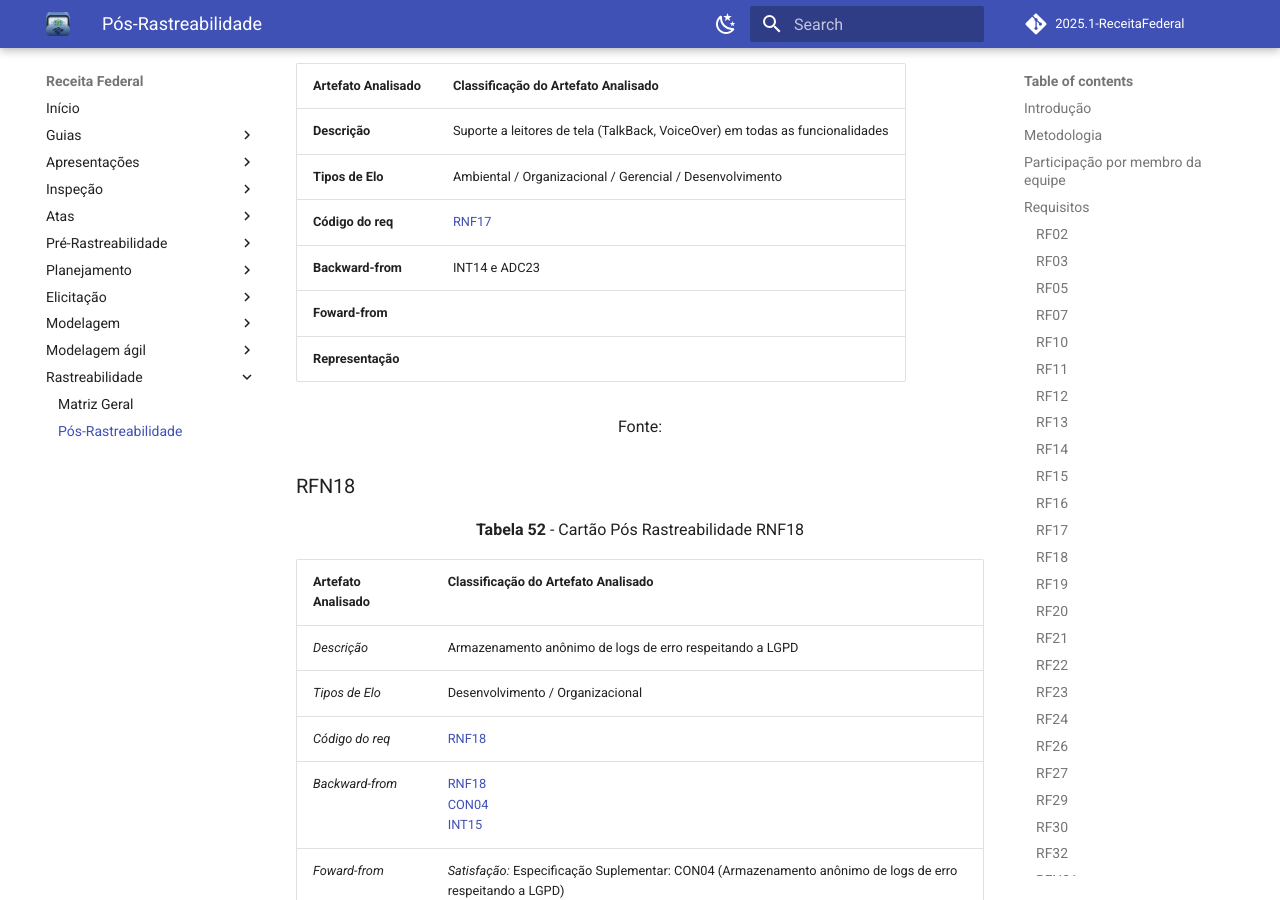
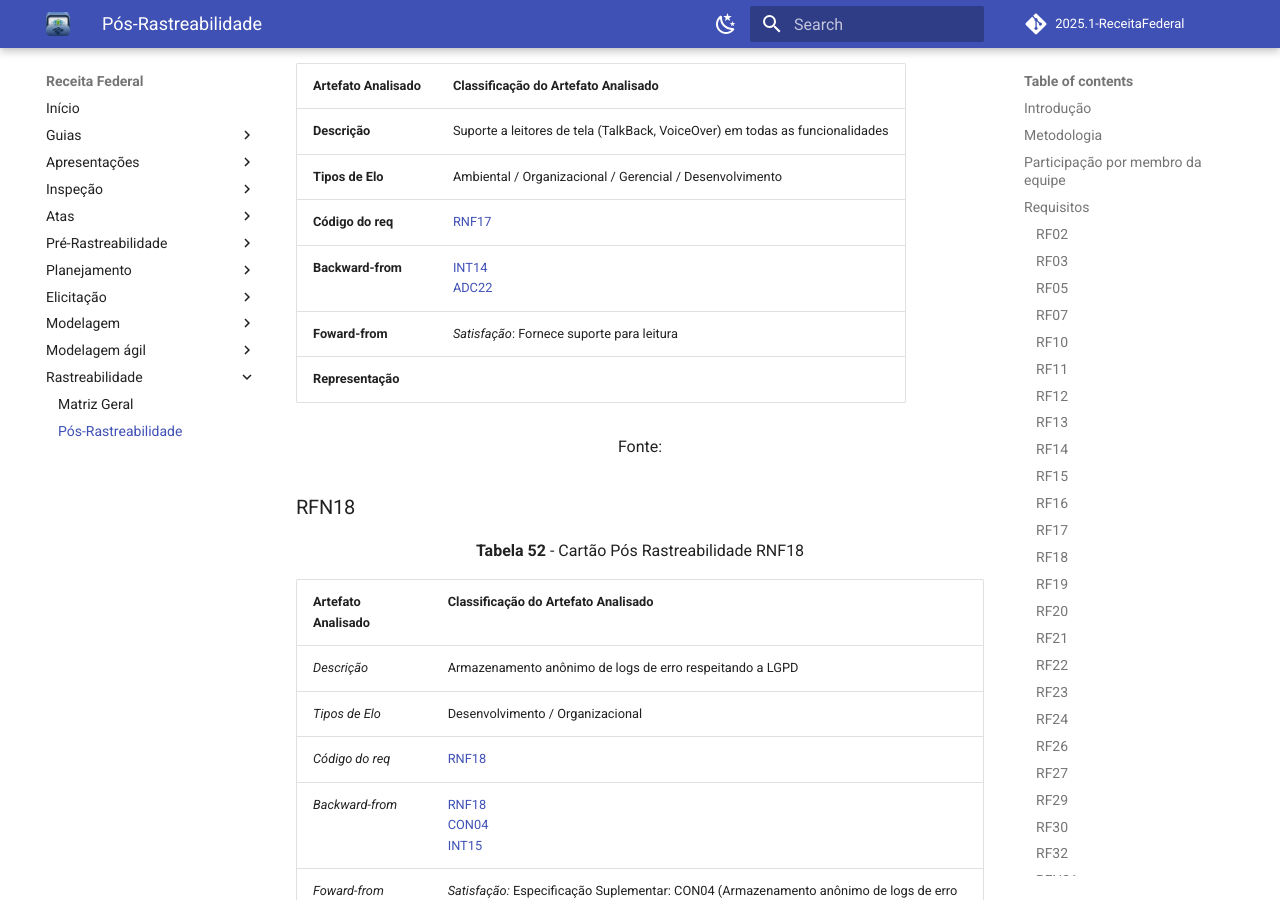
Before and after one commit to Requisitos-de-Software/2025.1-Meu-INSS, an MkDocs documentation site: the page built from docs/rastreabilidade/pos-rastreabilidade.md, in a window 1280 px wide and 900 px high, scrolled down 25199 px. Built offline with MkDocs 1.6.1 and Material for MkDocs 9.7.7, drawn with Linux system fonts in a browser that asks for light colours; comment, search, counter and statistics services are not loaded.

Commit message:
Refazendo tabela 51 referente ao RNF17

```diff
--- a/docs/rastreabilidade/pos-rastreabilidade.md
+++ b/docs/rastreabilidade/pos-rastreabilidade.md
@@ -683,8 +683,8 @@ Tabela 1 - Template do cartão usado na pós-rastreabilidade
 | **Descrição** | Suporte a leitores de tela (TalkBack, VoiceOver) em todas as funcionalidades |
 | **Tipos de Elo** | Ambiental / Organizacional / Gerencial / Desenvolvimento |
 | **Código do req** | [RNF17](https://requisitos-de-software.github.io/2025.1-ReceitaFederal/elicitacao/requisitos-elicitados/#rnf17) |
-| **Backward-from** | INT14 e ADC23 |
-| **Foward-from** |  |
+| **Backward-from** | [INT14](https://requisitos-de-software.github.io/2025.1-ReceitaFederal/elicitacao/requisitos-elicitados/#int14)<br>[ADC22](https://requisitos-de-software.github.io/2025.1-ReceitaFederal/elicitacao/analisededocumentos/) |
+| **Foward-from** | *Satisfação*: Fornece suporte para leitura |
 | **Representação** |  |
 
 <font size="3"><p style="text-align: center">Fonte: </p></font>
```
